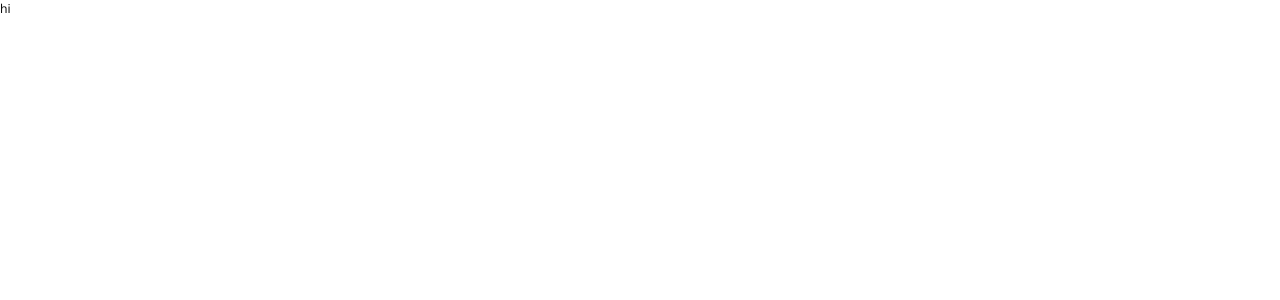
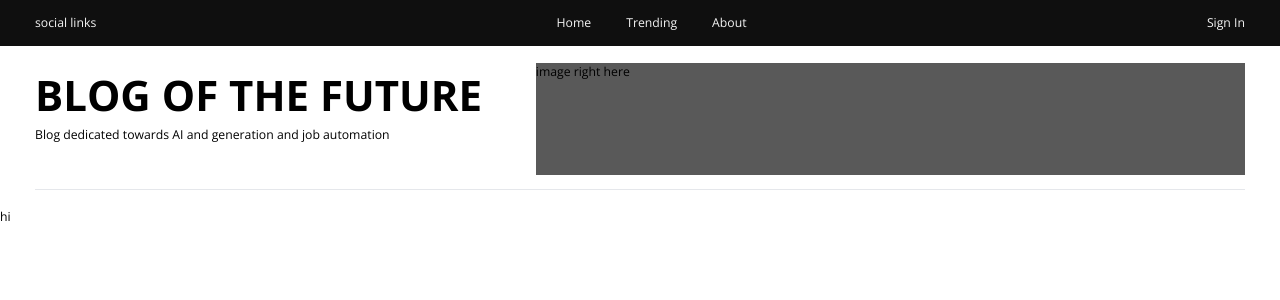
Before and after one commit to rick-mingyu-liu/Blog-With-Auto-ChatGPT-Content, a Next.js app: page / in a window 1280 px wide. Shown: the top 300 px of the page. Built offline with nearby package versions, Linux system fonts and the light colour scheme.

Commit message:
navbar basics implement

```diff
--- /dev/null
+++ b/app/(shared)/NavBar.tsx
@@ -0,0 +1,41 @@
+import Link from 'next/link';
+import React from 'react';
+import Image from 'next/image';
+
+type Props = {};
+
+const NavBar = (props: Props) => {
+    return (
+        <header className='mb-5'>
+            <nav className='flex justify-between items-center w-full bg-wh-900 text-wh-10 px-10 py-4'>
+                <div className='hidden sm:block'>
+                    social links
+                </div>
+                <div className='flex justify-between items-center gap-10'>
+                    <Link href="/">Home</Link>
+                    <Link href="/">Trending</Link>
+                    <Link href="/">About</Link>
+                </div>
+                <div>
+                    Sign In
+                </div>
+            </nav>
+            <div className='flex justify-between gap-8 mt-5 mb-4 mx-10'>
+                <div className='basis-2/3 md:mt-3'>
+                    <h1 className='font-bold text-3xl md:text-5xl'>
+                        BLOG OF THE FUTURE
+                    </h1>
+                    <p className='text-sm mt-3'>
+                        Blog dedicated towards AI and generation and job automation
+                    </p>
+                </div>
+                <div className='basis-full relative w-auto h-32 bg-wh-500'>
+                    image right here
+                </div>
+            </div>
+            <hr className='border-1 mx-10' />
+        </header>
+    );
+};
+
+export default NavBar;
--- a/app/layout.tsx
+++ b/app/layout.tsx
@@ -1,5 +1,6 @@
 import "./globals.css";
 import { Open_Sans as OpenSansFont } from "next/font/google";
+import NavBar from "./(shared)/NavBar"
 
 const openSans = OpenSansFont({
   subsets: ["latin"],
@@ -20,7 +21,7 @@
   return (
     <html className={openSans.className} lang="en">
       <body>
-        {/* <NavBar /> */}
+        <NavBar />
 
         {children}
         {/* <Footer /> */}
--- a/tailwind.config.js
+++ b/tailwind.config.js
@@ -28,6 +28,7 @@
       sm: "768px",
       md: "1060px",
     },
+    "baseUrl": "."
   },
   plugins: [lineClamp, typography],
 };
```
